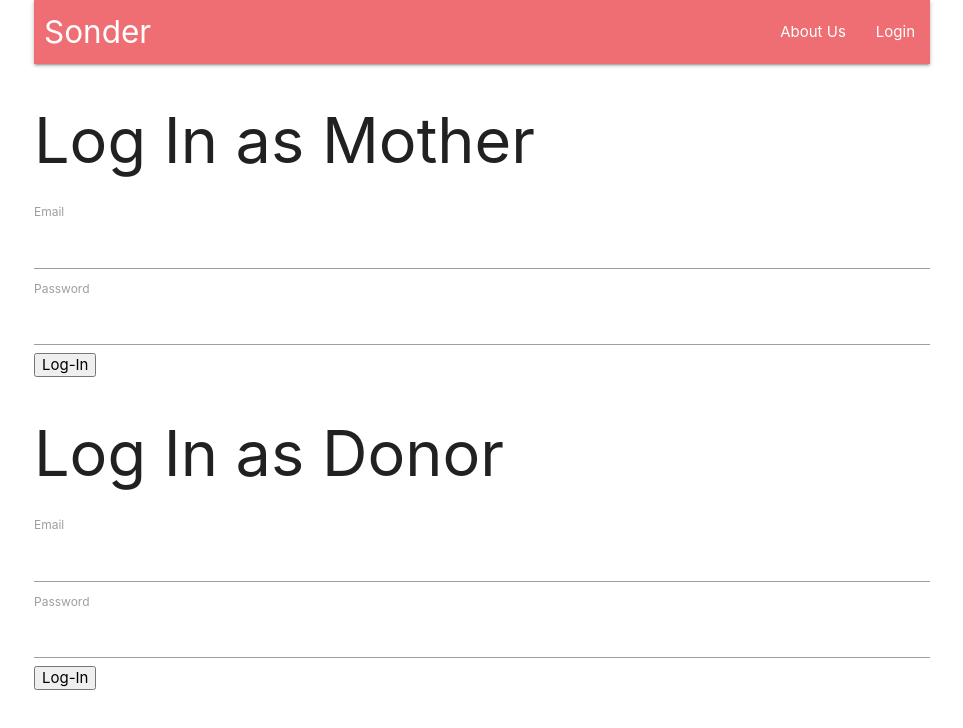
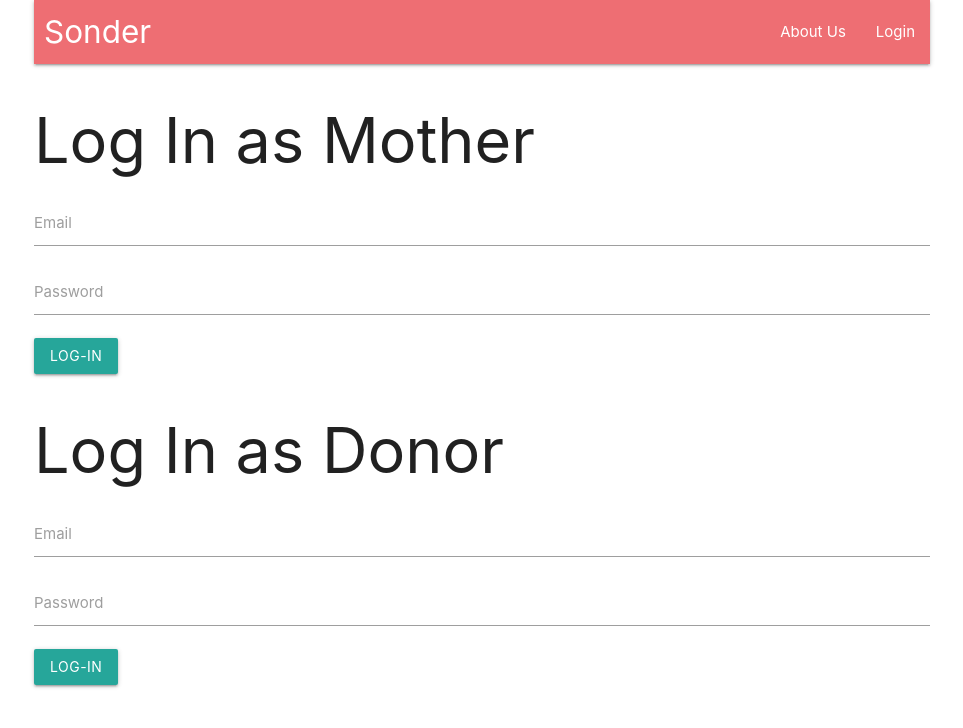
Before and after one commit to Dash1704/Sonder, a React (Create React App) app in the folder client/: page /login in a window 1280 px wide. Shown: the top 728 px of the page, without its empty margins (158-1121 px from the left). Built offline with nearby package versions, Linux system fonts and the light colour scheme.

Commit message:
styled login forms. added style to all login and signup buttons

```diff
--- a/client/src/components/LoginForm/LoginDonorForm.js
+++ b/client/src/components/LoginForm/LoginDonorForm.js
@@ -26,21 +26,25 @@
 
     <div>
         <form>
+            <div className="input-field validate">
             <label htmlFor="email">Email</label>
             <input type="text"
                 data-testid="email"
                 value={email}
                 onChange = {(e) => setEmail(e.target.value)}
             />
+            </div>
 
+            <div className="input-field validate">
             <label htmlFor="password">Password</label>
             <input type="text"
                 data-testid="password"
                 value={password}
                 onChange = {(e) => setPassword(e.target.value)}
             />
+            </div>
 
-<button
+            <button className="btn waves-effect waves-light"
                 data-testid="login-button"
                 onClick = {(e) => {
                     e.preventDefault();
--- a/client/src/components/LoginForm/LoginMotherForm.js
+++ b/client/src/components/LoginForm/LoginMotherForm.js
@@ -26,21 +26,25 @@
 
     <div>
         <form>
+            <div className="input-field validate">
             <label htmlFor="email">Email</label>
             <input type="text"
                 data-testid="email"
                 value={email}
                 onChange = {(e) => setEmail(e.target.value)}
             />
+            </div>
 
+            <div className="input-field validate">
             <label htmlFor="password">Password</label>
             <input type="text"
                 data-testid="password"
                 value={password}
                 onChange = {(e) => setPassword(e.target.value)}
             />
+            </div>
 
-<button
+            <button className="btn waves-effect waves-light"
                 data-testid="login-button"
                 onClick = {(e) => {
                     e.preventDefault();
--- a/client/src/components/SignUpForm/SignUpDonorForm.js
+++ b/client/src/components/SignUpForm/SignUpDonorForm.js
@@ -71,7 +71,7 @@
             />
             </div>
 
-            <button
+            <button className="btn waves-effect waves-light"
                 data-testid="signup-button"
                 onClick = {(e) => {
                     e.preventDefault();
--- a/client/src/components/SignUpForm/SignUpMotherForm.js
+++ b/client/src/components/SignUpForm/SignUpMotherForm.js
@@ -70,7 +70,7 @@
                 onChange = {(e) => setCity(e.target.value)}
             />
             </div>
-            <button
+            <button className="btn waves-effect waves-light"
                 data-testid="signup-button"
                 onClick = {(e) => {
                     e.preventDefault();
```
